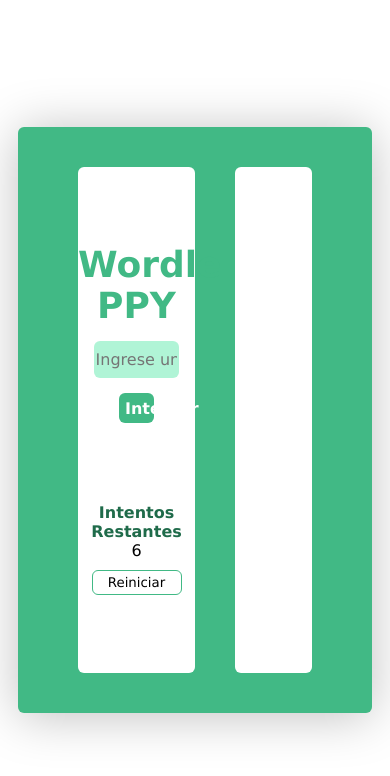
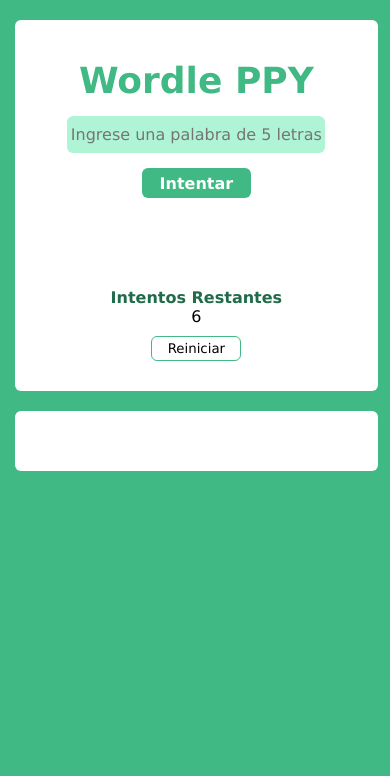
Before and after one commit to adriangrahldev/WordlePPY, a plain HTML site: page index.html in a window 390 px wide. Drawn offline with Linux system fonts and the light colour scheme.

Commit message:
Se aplicaron configuraciones para diseño responsivo básico

```diff
--- a/style.css
+++ b/style.css
@@ -7,7 +7,6 @@
 body {
   display: flex;
   justify-content: center;
-  margin-top: 15vh;
 }
 
 .container {
@@ -19,6 +18,8 @@ body {
     column-gap: 40px;
     border-radius: 6px;
     box-shadow: 0px 3px 50px #00000040;
+    margin-top: 15vh;
+
 }
 
 .container div {
@@ -123,6 +124,7 @@ body {
     display: flex;
     column-gap: 5px;
     margin-top: 5PX;
+    justify-content: center;
 }
 .game #grid #row #col{
     width: 40px;
@@ -183,3 +185,28 @@ body {
     font-weight: 800;
     color: white;
 }
+
+@media only screen and (max-width: 600px) {
+    body{
+        display: block;
+
+    }
+    .container{
+        flex-direction: column;
+        height: 100vh;
+        width: 93%;
+        padding: 0px;
+        margin-top: 0;
+        border-radius: 0;
+        padding-left: 15px;
+        padding-right: 15px;
+    }
+    .container div{
+        width: 100%;
+        padding-top: 10px;
+        padding-bottom: 10px;
+        height: max-content;
+        margin-top: 20px;
+        text-align: center;
+    }
+  }
```
